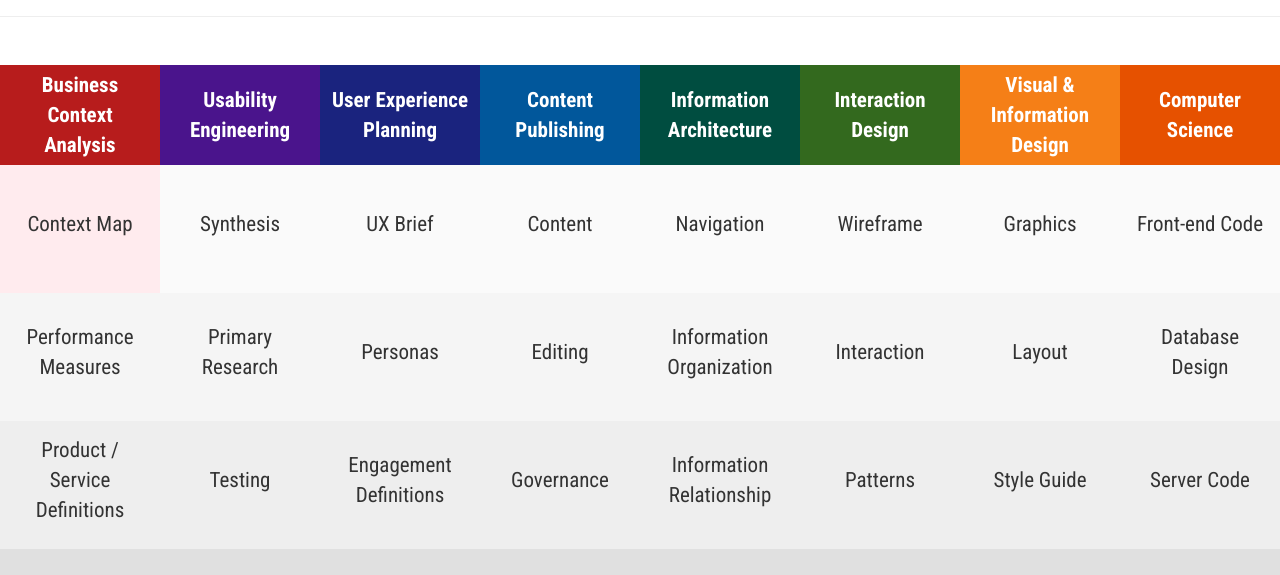
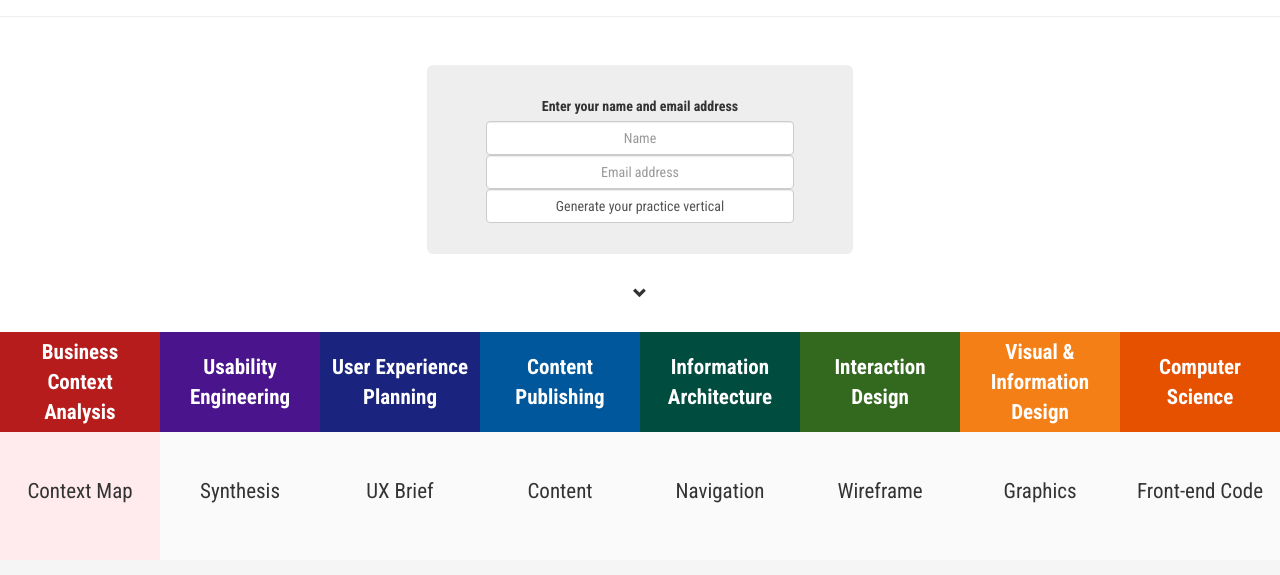
Before and after one commit to silveruby/uxd-practice-vertical, a plain HTML site: page index.html in a window 1280 px wide. Both pictures are taken after a click on the element "Context Map". Shown: the part 160-735 px from the top of the page. Drawn offline with nearby package versions, Linux system fonts and the light colour scheme.

Commit message:
added custom messages and vagrant install

```diff
--- a/assets/css/default.scss
+++ b/assets/css/default.scss
@@ -92,9 +92,47 @@ body{
 		margin: 2em 0;
 	}
 
-	&.generate-own{
-		margin: 2em 0 1em 0;
+	&.customMessagesSection{
+		margin: 1em 0 2em 0;
 
+		.jumbotron{
+			padding: 1.5em;
+		}
+
+		.default{
+			.s1Default{
+				visibility: visible;
+			}
+			.s2GenerateLink, .s3Personal{
+				visibility: hidden;
+				height: 0;
+			}
+		}
+		.generate-link{
+			.s2GenerateLink{
+				visibility: visible;
+			}
+			.s1Default, .s3Personal{
+				visibility: hidden;
+				height: 0;
+			}
+		}
+		.personal-link{
+			.s3Personal{
+				visibility: visible;
+			}
+			.s1Default, .s2GenerateLink{
+				visibility: hidden;
+				height: 0;
+			}
+		}
+
+		.s2GenerateLink{
+			.form-group{
+				padding: 0 10%;
+				margin: 0;
+			}
+		}
 	}
 
 	&.learn-more{
@@ -118,3 +156,21 @@ nav.navbar{
 	height: 60px;
 	background-color: #f5f5f5;
 }
+
+/*ANIMATION*/
+
+.fade{
+    -webkit-opacity: 0;
+  	-moz-opacity: 0;
+  	-ms-opacity: 0;
+  	-o-opacity: 0;
+    opacity: 0;
+    -webkit-transition: opacity 0.5s ease-in-out;
+    -moz-transition: opactiy 0.5s ease-in-out;
+    -ms-transition: opacity 0.5s ease-in-out;
+    -o-transition: opacity 0.5s ease-in-out;
+    transition: opacity 0.5s ease-in-out;
+}
+.fadein{
+    opacity: 1;
+}
--- a/assets/js/app.js
+++ b/assets/js/app.js
@@ -1,46 +1,107 @@
 (function(){
 
-	angular.module('uxdpv', [])
+	var uxdpv = angular.module('uxdpv', []);
 
 
-	.directive('practiceVerticals', function(){
+	uxdpv.directive('practiceVerticals', function(){
 		return {
 			restrict: 'E',
 			templateUrl: 'practiceVerticals.html'
 		};
-	})
+	});
 
-	.directive('customMessage', function(){
+	uxdpv.directive('customMessages', function(){
 		return{
 			restrict: 'E',
-			templateURL: 'customMessages.html'
+			templateUrl: 'customMessages.html'
 		};
 
-	})
+	});
+
+	/**
+	 * Factory to store shared data between controllers
+	*/
+	uxdpv.service('selectionData', function(){
+
+		var selected_count = 0;
+
+		return{
+	    	getSelectedCount: function(){
+	            return selected_count;
+	        },
+	        incrementSelectedCount: function(){
+	        	selected_count++;
+	        },
+	        decrementSelectedCount: function(){
+	        	selected_count != 0 ? selected_count-- : selected_count;
+	        },
+	        isSelected: function(){
+	        	return selected_count > 0 ? true : false;
+	        }
+
+	    };
+	});
+
+	/**
+	 * Controller to set Custom Messages
+	*/
+	uxdpv.controller('setCustomMessages', ['$rootScope', 'selectionData', function($rootScope, selectionData){
+		var vm = this;
+		vm.current_state = 'default';
+
+		$rootScope.$on('updateCustomMessages', function(event){
+
+			if (selectionData.isSelected() && vm.current_state == 'default'){
+
+				// switch state
+				vm.current_state = 'generate-link';
+
+				// fade in generate link
+				$('.s2GenerateLink').addClass('fadein');
+
+				// destroy emit event 'updateCustomMessages'
+				$rootScope.$destroy('updateCustomMessages');
+			}
+
+		});
+
+		vm.generateLink = function(event){
+
+			// switch state
+			vm.current_state = 'personal-link';
+
+			// fade in personal link
+			$('.s3Personal').addClass('fadein');
+		}
+
+	}]);
 
 	/**
 	 * Controller to get Practice Vertical JSON into View
 	*/
-	.controller('getPracticeVertical', ['$scope', '$http', function($scope, $http){
-		var data = this;
-		data.firstHalf = [];
-		data.secondHalf = [];
+	uxdpv.controller('getPracticeVertical', ['$rootScope', '$http', 'selectionData', function($rootScope, $http, selectionData){
 
+		var vm = this;
+
+		vm.firstHalf = [];
+		vm.secondHalf = [];
+
+		// Get JSON object to populate practice vertical
 		$http.get('/./assets/js/uxd-practice-verticals.json')
 		.success(function(results){
-			data.firstHalf = results.slice(0,4);
-			data.secondHalf = results.slice(4,8);
+			vm.firstHalf = results.slice(0,4);
+			vm.secondHalf = results.slice(4,8);
 		})
 		.error(function(){
-			data.firstHalf = undefined;
-			data.secondHalf = undefined;
+			vm.firstHalf = undefined;
+			vm.secondHalf = undefined;
 		});
 
 		/**
 		 * Set toggle behavior on individual area of interest
 		 * This is to be called with ng-click
 		*/
-		$scope.toggleSelected = function(event, areaOfInterest){
+		vm.toggleSelected = function(event, areaOfInterest){
 
 
 			// Generate ripple effect
@@ -65,8 +126,11 @@
 			$("." + areaOfInterest.ClassName + " .ripple").removeClass("selected").width();
 			$("." + areaOfInterest.ClassName + " .ripple").addClass("selected");
 
-			// Update isSelected
+			// Update isSelected and global selected_count
 			areaOfInterest.isSelected = !areaOfInterest.isSelected;
+			areaOfInterest.isSelected ? selectionData.incrementSelectedCount() : selectionData.decrementSelectedCount()
+
+			$rootScope.$emit('updateCustomMessages');
 
 		};
 
--- a/customMessages.html
+++ b/customMessages.html
@@ -1,6 +1,28 @@
-<div class="row no-pad customMessagesSection" ng-controller="getCustomMessage as cm">
-	<div class="col-xs-12 col-md-offset-4 col-md-4 text-center">
-	  <h4>Select your practice areas to create your own visual</h4>
-	  <span class="glyphicon glyphicon-chevron-down"></span>
+<div class="row no-pad customMessagesSection" ng-controller="setCustomMessages as cm">
+	<div class="col-xs-12 col-md-offset-4 col-md-4 jumbotron text-center {{ cm.current_state }}">
+		<div class="s1Default fade fadein">
+            <h4>Select your areas and create your own practice vertical</h4>
+        </div>
+        <div class="s2GenerateLink fade">
+            <form>
+                <div class="form-group">
+                    <label>Enter your name and email address</label>
+                    <input type="name" class="form-control text-center" placeholder="Name"></input>
+                    <input type="email" class="form-control text-center" placeholder="Email address"></input>
+                </div>
+                <div class="form-group">
+                    <button type="submit" class="form-control" ng-click="cm.generateLink()">
+                        Generate your practice vertical
+                    </button>
+                </div>
+            </form>
+        </div>
+        <div class="s3Personal fade">
+            <h4>Ruby's Practice Vertical <mark>link/url</mark></h4>
+            <div>Share on Twitter, Facebook or LinkedIn</div>
+        </div>
 	</div>
+    <div class="col-xs-12 text-center">
+        <span class="glyphicon glyphicon-chevron-down"></span>
+    </div>
 </div>
--- a/index.html
+++ b/index.html
@@ -1,6 +1,7 @@
 <!DOCTYPE html>
 <html lang="en">
 <head>
+	<title>UXD Practice Verticals</title>
 	<!-- FRAMEWORK JS -->
 	<script src="https://ajax.googleapis.com/ajax/libs/jquery/2.1.3/jquery.min.js"></script>
 	<script src="./frameworks/bootstrap-3.3.2-dist/js/bootstrap.min.js"></script>
@@ -31,12 +32,10 @@
 		</div>
 
 		<!-- CUSTOM Message -->
-		<custom-message></custom-message>
+		<custom-messages></custom-messages>
 
 		<!-- Practice Verticals -->
 		<practice-verticals></practice-verticals>
-
-		<!-- GENERATE YOUR OWN -->
 
 		<!-- LEARN MORE -->
 		<div class="row no-pad learn-more">
--- a/practiceVerticals.html
+++ b/practiceVerticals.html
@@ -12,7 +12,7 @@
 						<tr ng-repeat="areaOfInterest in practiceVertical['Area of Interest']"
 							class="{{areaOfInterest['ClassName']}}"
 							ng-class="{ isSelected: areaOfInterest['isSelected'], isNotSelected: !areaOfInterest['isSelected']}"
-							ng-click="toggleSelected($event, areaOfInterest)">
+							ng-click="pvCtrl.toggleSelected($event, areaOfInterest)">
 							<td>
 								<p>{{ areaOfInterest['Name'] }}</p>
 								<span class="ripple"></span>
@@ -36,7 +36,7 @@
 						<tr ng-repeat="areaOfInterest in practiceVertical['Area of Interest']"
 							class="{{areaOfInterest['ClassName']}}"
 							ng-class="{ isSelected: areaOfInterest['isSelected'], isNotSelected: !areaOfInterest['isSelected']}"
-							ng-click="toggleSelected($event, areaOfInterest)">
+							ng-click="pvCtrl.toggleSelected($event, areaOfInterest)">
 							<td>
 								<p>{{ areaOfInterest['Name'] }}</p>
 								<span class="ripple"></span>
```
Also changed, not shown: assets/js/min/app-min.js (+1 -1 lines), README.md, assets/css/default.css, 8 other files.
